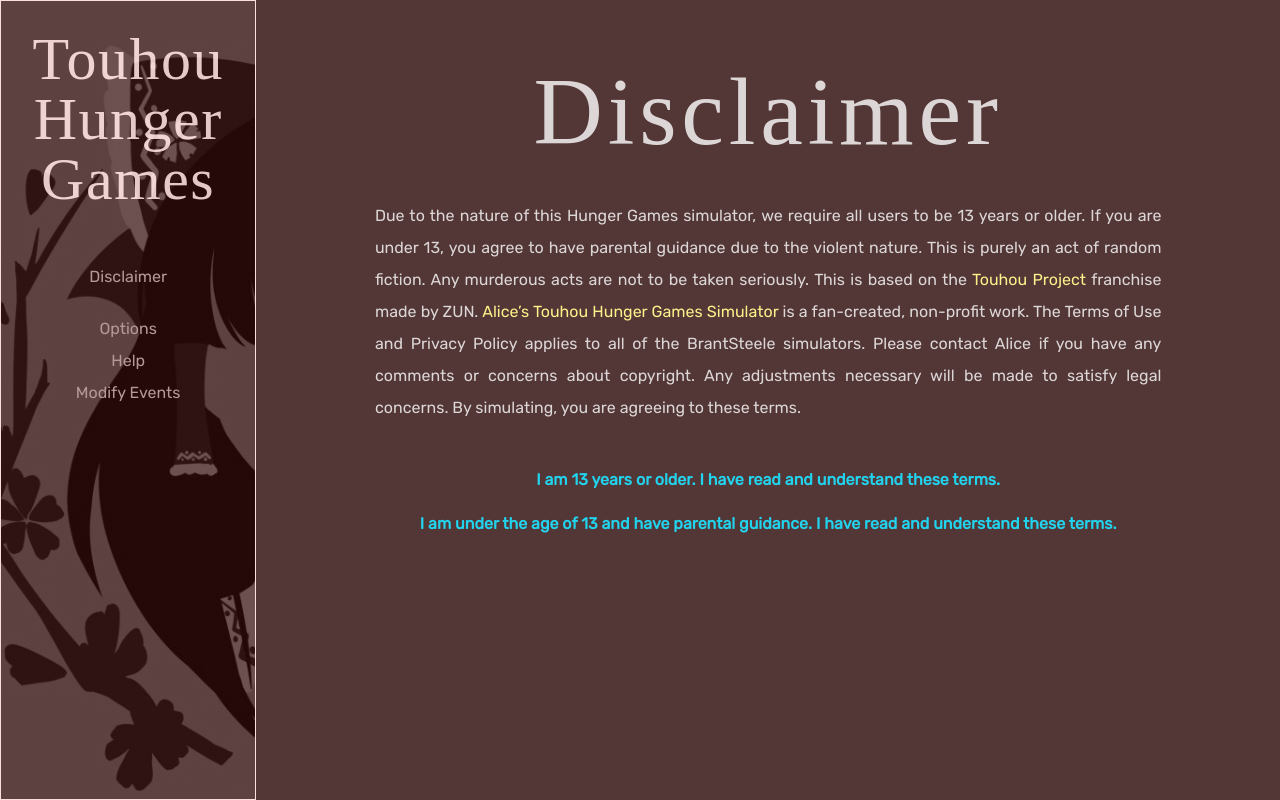
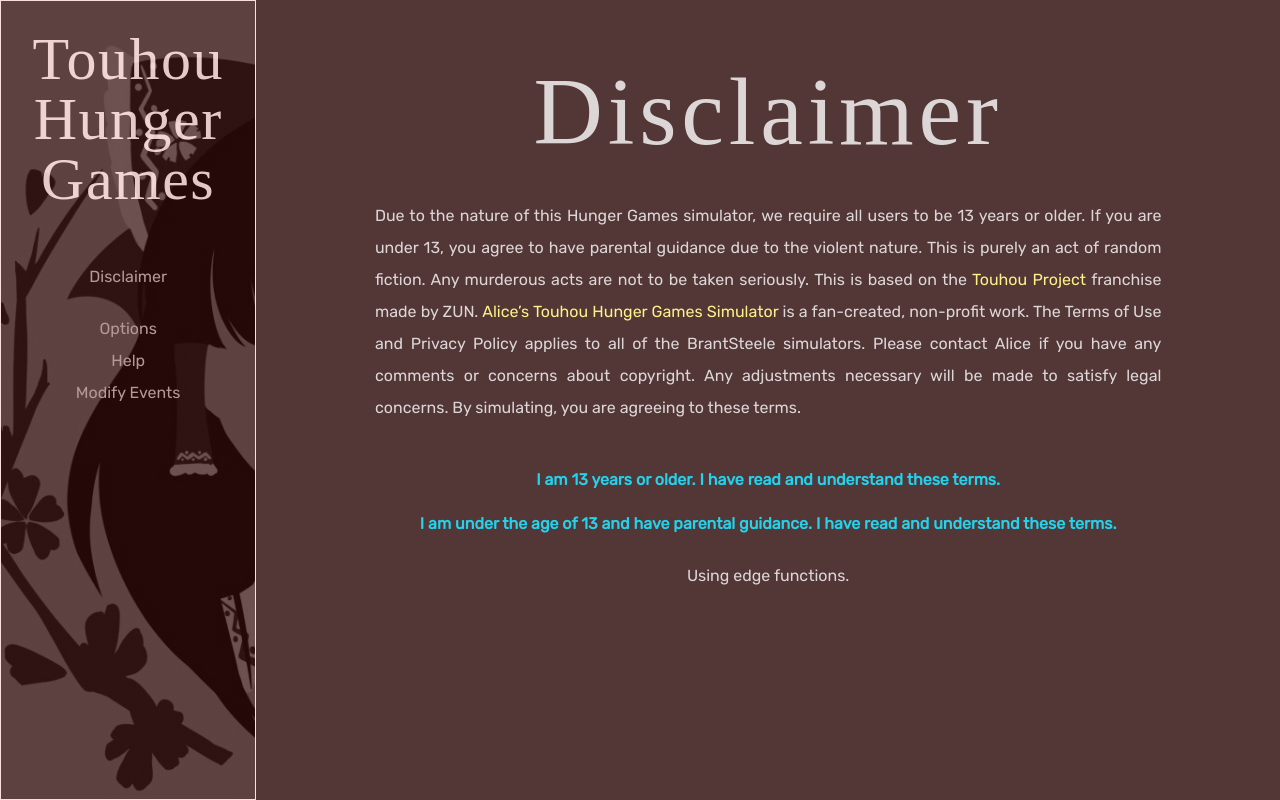
Before and after one commit to DoormatIka/web-touhou-hunger-games, a SvelteKit app: page / in a window 1280 px wide. Built offline with nearby package versions, Linux system fonts and the light colour scheme; a web font is replaced by a local one.

Commit message:
added note

```diff
--- a/src/routes/+page.svelte
+++ b/src/routes/+page.svelte
@@ -23,3 +23,5 @@
   I am under the age of 13 and have parental guidance. I have read and
   understand these terms.
 </a>
+
+<p class="mt-5">Using edge functions.</p>
```
